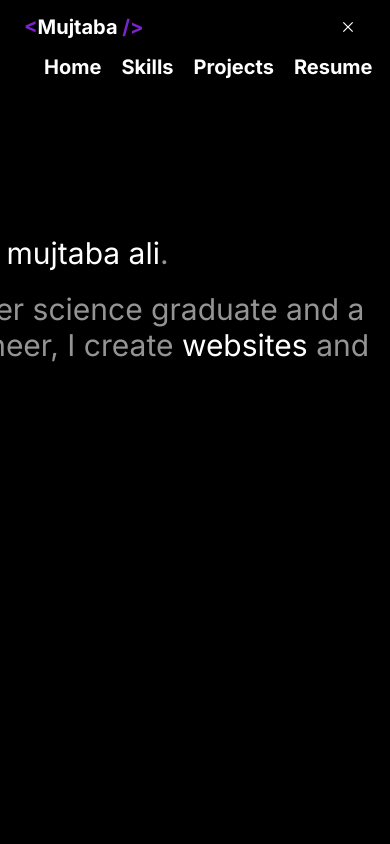
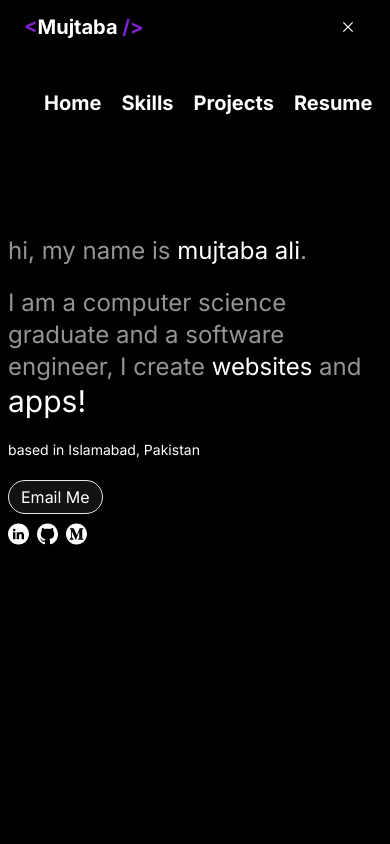
Before and after one commit to mujtabadustox/MyPortfolio, a Next.js app: page / in a window 390 px wide. Both pictures are taken after a click on the button 348 px from the left and 27 px from the top of the page. Shown: the top 844 px of the page. Built offline with nearby package versions, Linux system fonts and the light colour scheme.

Commit message:
mobile fix

```diff
--- a/src/app/page.tsx
+++ b/src/app/page.tsx
@@ -30,20 +30,20 @@ const Home = () => {
     <div className="flex flex-col items-center">
 
 <Waypoint topOffset="100px" bottomOffset="100px" onEnter={() => handleEnter("home")}>
-                  <div id='home' className='w-[800px] h-[calc(100dvh)] py-[60px]'>
+                  <div id='home' className='w-fit md:w-[800px] p-2 md:p-0 h-[calc(100dvh)] py-[60px]'>
         <div className='flex pt-[100px]'>
           <div className='pt-[15px]'>
-      <p className='text-[#949494] pb-5 text-3xl'>hi, my name is <span className='text-white text-3xl'>mujtaba ali</span>.</p>
-      <p className='text-[#949494] pb-5 text-3xl'>I am a computer science graduate and a software engineer, I create <span className='text-white text-3xl'>websites</span> and <span className='text-white text-3xl'>apps!</span></p>
+      <p className='text-[#949494] pb-5 text-2xl md:text-3xl'>hi, my name is <span className='text-white text-2xl md:text-3xl'>mujtaba ali</span>.</p>
+      <p className='text-[#949494] pb-5 text-2xl md:text-3xl'>I am a computer science graduate and a software engineer, I create <span className='text-white text-2xl md:text-3xl'>websites</span> and <span className='text-white text-3xl'>apps!</span></p>
       <p className='text-white pb-5 text-sm'>based in Islamabad, Pakistan</p>
-      <button className='border rounded-full py-1 px-3 bg-[#121212] text-white text-md'>
+      <button className='border rounded-full mb-2 py-1 px-3 bg-[#121212] text-white text-md'>
       <a href="mailto:mujtabazoroark@gmail.com" target="_blank">Email Me</a>
       </button>
       </div>
-      <div className="flex flex-grow justify-end items-center">
-    <Image className="border h-[300px] w-[300px] bg-white" alt="my-image" width={300} height={300} src="/images/1.png"/>
-    <div className="absolute pt-[290px]">
-        <div className="w-[240px] h-[140px] bg-black transform rotate-45"></div>
+      <div className={`flex flex-grow justify-end items-center hide-on-mobile`}>
+    <Image className={`border h-[300px] w-[300px] bg-white hide-on-mobile`} alt="my-image" width={300} height={300} src="/images/1.png"/>
+    <div className={`absolute pt-[290px] hide-on-mobile`}>
+        <div className={`w-[240px] h-[140px] bg-black transform rotate-45 hide-on-mobile`}></div>
       </div>
   </div>
       </div>
--- a/src/components/navbar/Navbar.tsx
+++ b/src/components/navbar/Navbar.tsx
@@ -61,7 +61,7 @@ const Navbar = () => {
       className={`w-full block flex-grow lg:flex lg:items-center lg:w-auto ${isOpen ? "block" : "hidden"}`}
     >
 
-<div className="mx-5 my-2.5 space-x-5">
+<div className="md:pt-0 pt-9 mx-5 my-2.5 space-x-5">
 <Link href="#home" className={`font-bold text-[20px] text-white hover:border-white border-b-4 transition border-transparent ${
     link === "home" ? "border-purple-700" : "border-transparent"
   }`} onClick={(e) => {
```
